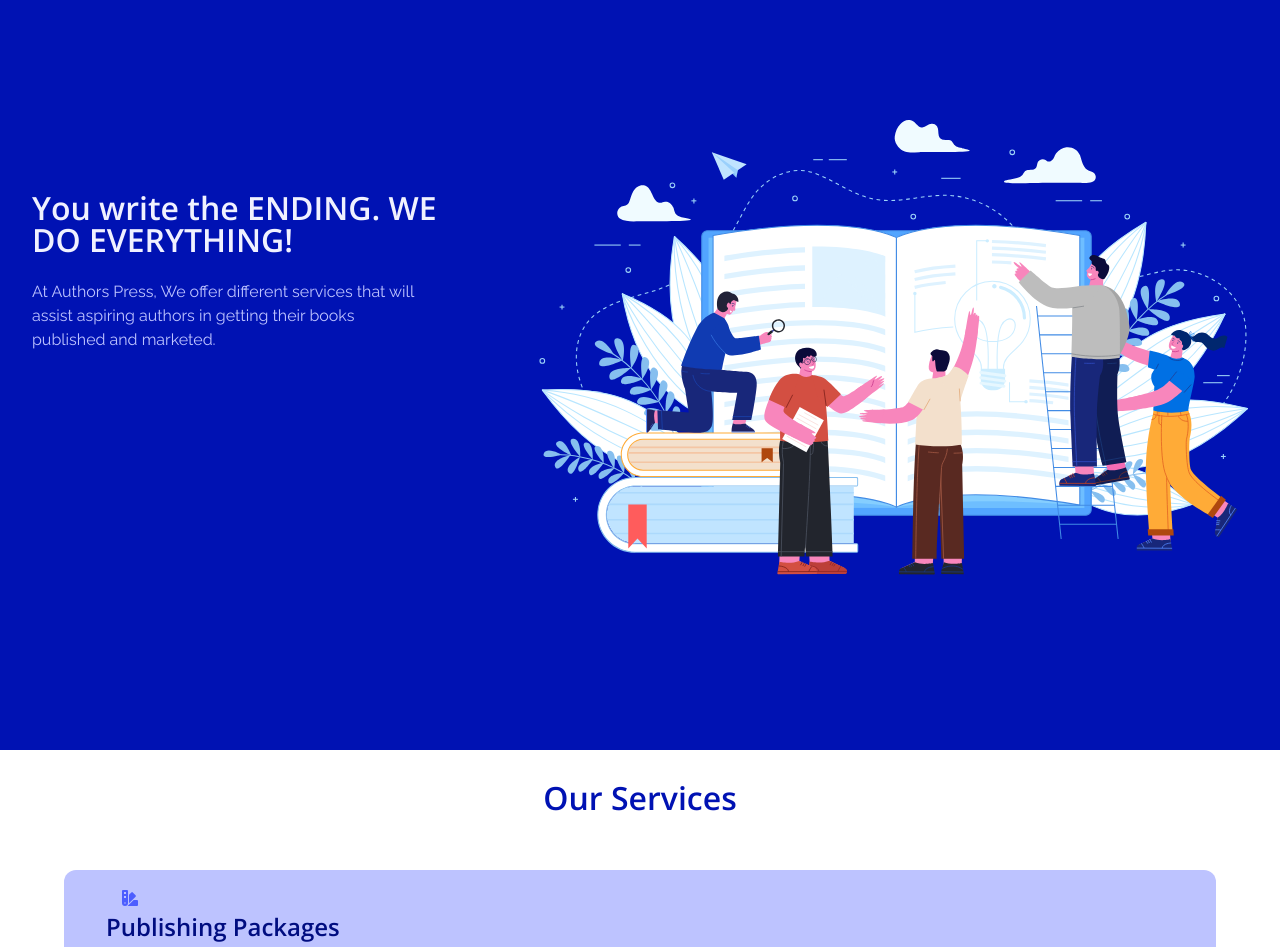
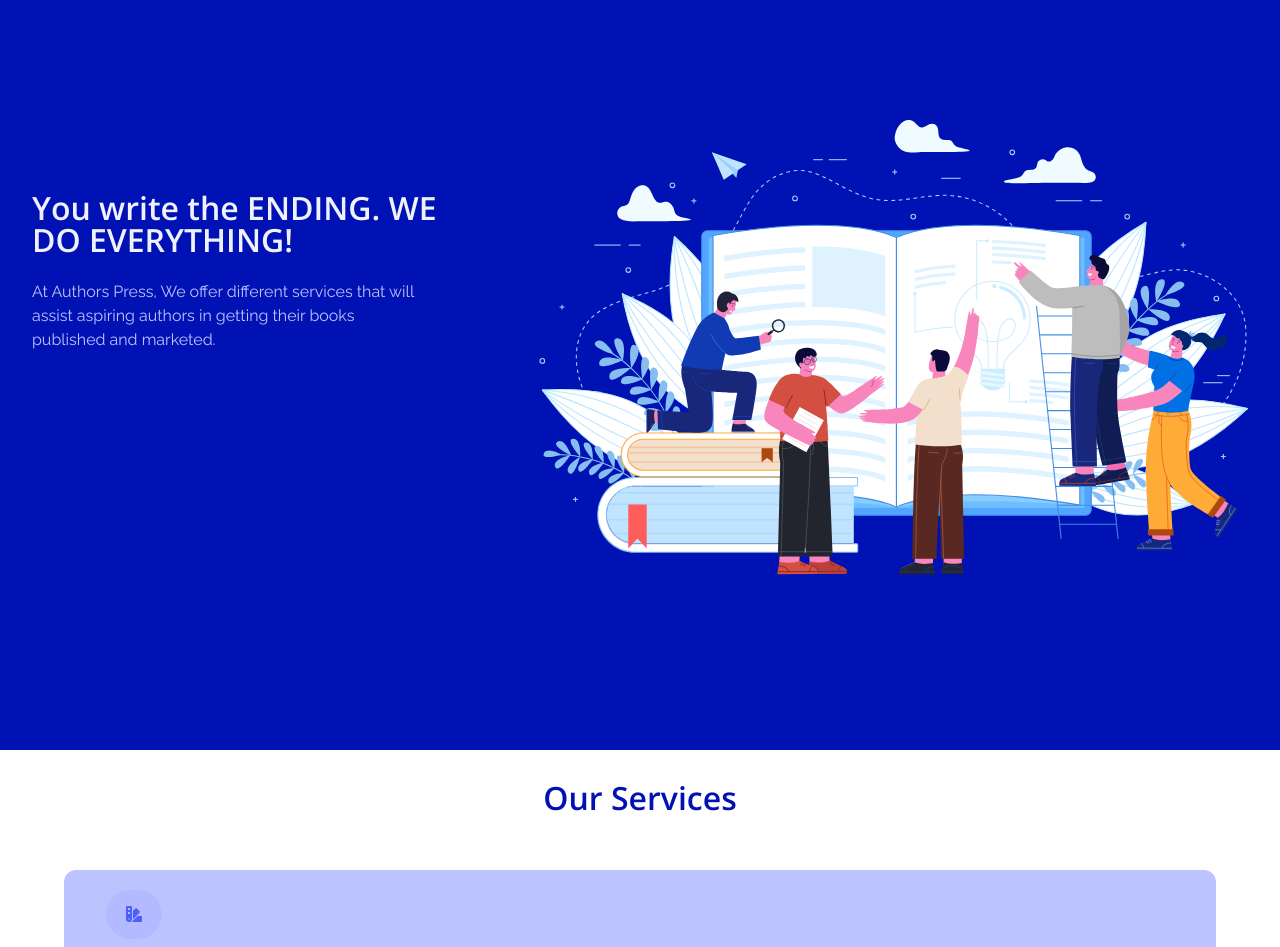
Before and after one commit to authorspress/main-ap-site, a Next.js app: page / in a window 1280 px wide. Shown: the top 947 px of the page. Built offline with nearby package versions, Linux system fonts and the light colour scheme.

Commit message:
start free section

```diff
--- a/components/homeComponents/FreeSection.js
+++ b/components/homeComponents/FreeSection.js
@@ -0,0 +1,9 @@
+import "../../styles/homeStyles/free-section.scss";
+
+export default function FreeSection(props) {
+    return(
+        <div className="free-section-container">
+
+        </div>
+    )
+}
--- a/components/homeComponents/HomeServiceCard.js
+++ b/components/homeComponents/HomeServiceCard.js
@@ -1,28 +1,34 @@
 import "../../styles/homeStyles/home-service-card.scss";
 import { faSwatchbook } from "@fortawesome/free-solid-svg-icons";
 import { FontAwesomeIcon } from "@fortawesome/react-fontawesome";
-import {motion} from "framer-motion";
+import { motion } from "framer-motion";
 
 export default function HomeServiceCard(props) {
     return (
         <div className="home-service-card-container">
             <div className="home-service-card-title-container">
-                <FontAwesomeIcon className="home-service-icon--styles" icon={faSwatchbook} style={{ width: "48px" }} />
+                <div className="icon-container">
+                    <FontAwesomeIcon
+                        className="home-service-icon--styles"
+                        icon={faSwatchbook}
+                        style={{ width: "24px" }}
+                    />
+                </div>
                 <h3 className="home-service-card-title home-service-card-title--styles">
                     Publishing Packages
                 </h3>
             </div>
             <p className="summary summary--styles">
-                    Our publishing packages include  specially designed packages that tailor fit your publishing needs.
+                Our publishing packages include specially designed packages that
+                tailor fit your publishing needs.
             </p>
             <motion.button
-            className="home-service-btn home-service-btn--styles"
+                className="home-service-btn home-service-btn--styles"
                 whileHover={{ scale: 1.1 }}
                 whileTap={{ scale: 0.9 }}
             >
                 Create Your Book
             </motion.button>
-
         </div>
     );
 }
--- a/pages/index.js
+++ b/pages/index.js
@@ -3,7 +3,8 @@ import dynamic from "next/dynamic";
 
 const Layout = dynamic(() => import("../components/Layout"));
 const Landing = dynamic(() => import("../components/homeComponents/Landing"));
-const HomeServices =  dynamic(() => import("../components/homeComponents/HomeServices"))
+const HomeServices =  dynamic(() => import("../components/homeComponents/HomeServices"));
+const FreeSection = dynamic(() => import("../components/homeComponents/FreeSection"));
 
 export default function Home() {
     return (
@@ -11,6 +12,7 @@ export default function Home() {
             <Layout>
                 <Landing />
                 <HomeServices />
+                <FreeSection />
             </Layout>
         </div>
     );
--- /dev/null
+++ b/styles/homeStyles/free-section.scss
@@ -0,0 +1,9 @@
+@import "../fonts.scss";
+@import "../colors.scss";
+
+.free-section-container {
+    margin-top: 800px;
+    width: 100%;
+    height: 500px;
+    background:$primary300;
+}
--- a/styles/homeStyles/home-service-card.scss
+++ b/styles/homeStyles/home-service-card.scss
@@ -13,8 +13,14 @@
     padding: 20px 42px 0px 42px;
 }
 
+.icon-container {
+    border-radius: 35px;
+    background-color: #B3BAFF;
+    display: inline-block;
+}
 .home-service-icon--styles {
     color: $primary400;
+    padding: 16px;
 }
 
 .home-service-card-title {
```
